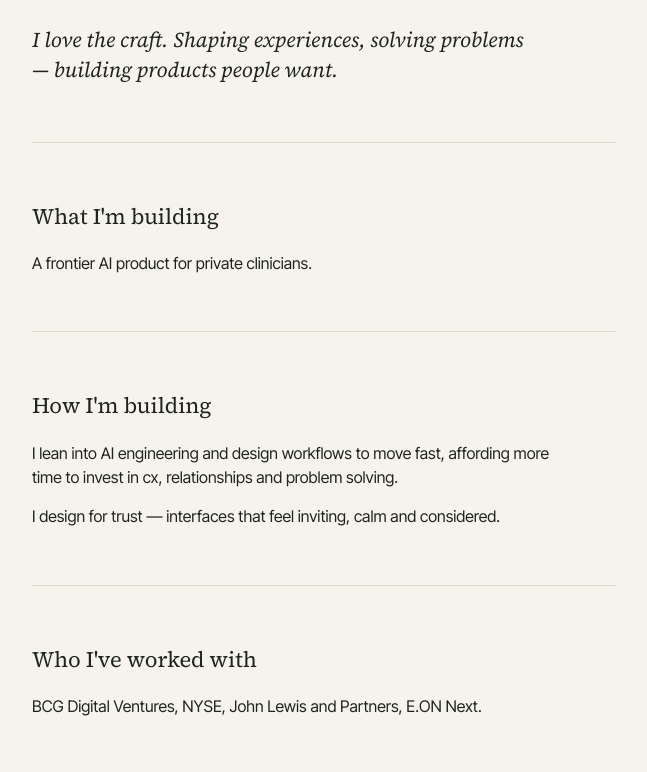
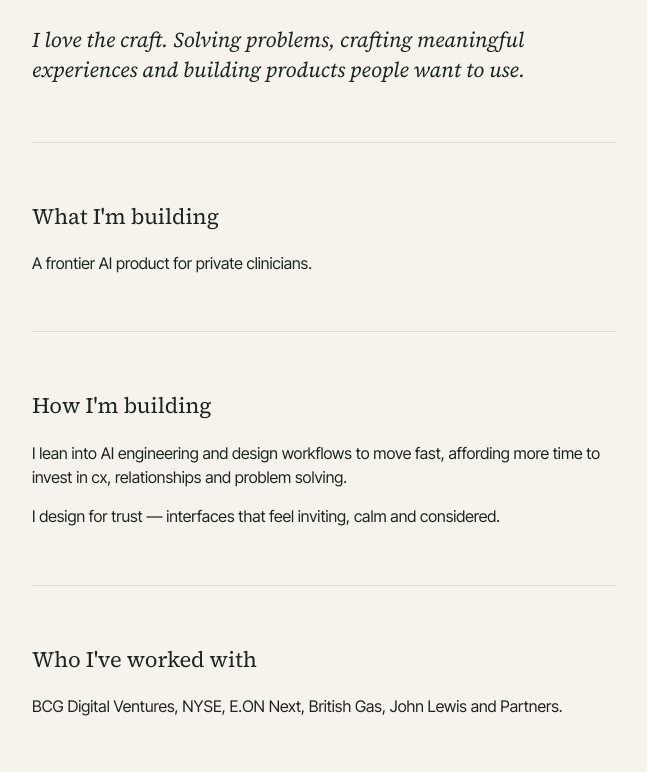
Before and after one commit to andrewmaudsley/andrewmaudsley.github.io, an Astro site: page / in a window 1280 px wide. Shown: the part 177-949 px from the top of the page, without its empty margins (316-963 px from the left). Built offline with nearby package versions, Linux system fonts and the light colour scheme; Astro itself is replaced by a stand-in of ours.

Commit message:
Update lede copy, expand client list, let prose fill width
Co-Authored-By: Claude Opus 4.7 <noreply@anthropic.com>

```diff
--- a/src/pages/index.astro
+++ b/src/pages/index.astro
@@ -95,8 +95,6 @@ const email = 'andrew@andrewmaudsley.com';
         line-height: 1.45;
         color: var(--ink);
         margin: 0 0 28px;
-        max-width: 26em;
-        text-wrap: balance;
         hyphens: none;
       }
 
@@ -147,8 +145,6 @@ const email = 'andrew@andrewmaudsley.com';
       section p {
         margin: 0 0 14px;
         color: var(--ink);
-        max-width: 34em;
-        text-wrap: pretty;
       }
 
       .contact-row {
@@ -192,8 +188,7 @@ const email = 'andrew@andrewmaudsley.com';
           <span>London</span>
         </div>
         <p class="lede">
-          I love the craft. Shaping experiences, solving problems<br />
-          — building products people want.
+          I love the craft. Solving problems, crafting meaningful experiences and building products people want to use.
         </p>
       </header>
 
@@ -222,7 +217,7 @@ const email = 'andrew@andrewmaudsley.com';
 
       <section id="work">
         <h2>Who I've worked with</h2>
-        <p>BCG Digital Ventures, NYSE, John Lewis and Partners, E.ON Next.</p>
+        <p>BCG Digital Ventures, NYSE, E.ON Next, British Gas, John Lewis and Partners.</p>
       </section>
 
       <hr class="rule" />
```
